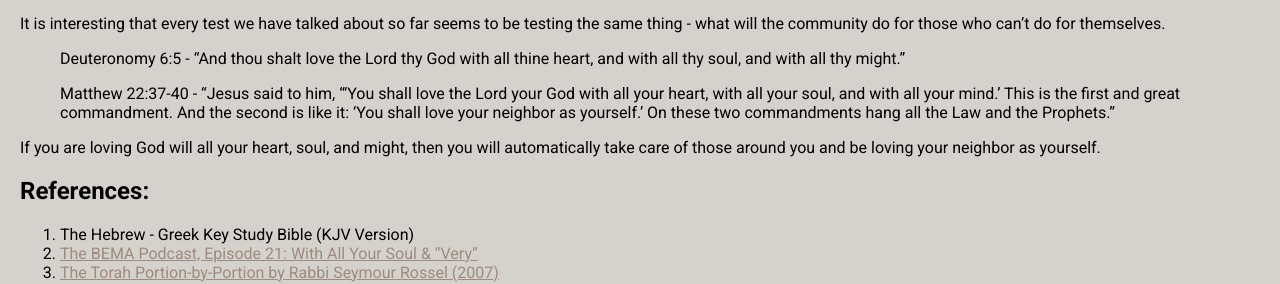
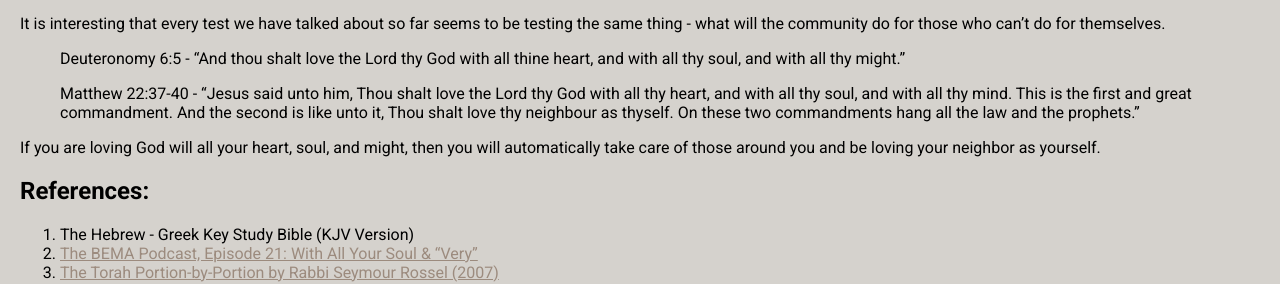
Before and after one commit to Francis-McKee/francis-mckee.github.io, a Jekyll site: the page built from _posts/theology/exodus/2026-05-13-exodus-17b.md, in a window 1280 px wide. Shown: the part 1200-1484 px from the top of the page. Built offline with Jekyll 4.4.1, drawn with Linux system fonts in a browser that asks for light colours; nearby versions of some CDN libraries; comment, search, counter and statistics services are not loaded.

Commit message:
fixed Matthew 22:37-40 quote

```diff
--- a/_posts/theology/exodus/2026-05-13-exodus-17b.md
+++ b/_posts/theology/exodus/2026-05-13-exodus-17b.md
@@ -50,7 +50,7 @@ It is interesting that every test we have talked about so far seems to be testin
 
 > Deuteronomy 6:5 - "And thou shalt love the Lord thy God with all thine heart, and with all thy soul, and with all thy might."
 
-> Matthew 22:37-40 - "Jesus said to him, “‘You shall love the Lord your God with all your heart, with all your soul, and with all your mind.’ This is the first and great commandment. And the second is like it: ‘You shall love your neighbor as yourself.’ On these two commandments hang all the Law and the Prophets."
+> Matthew 22:37-40 - "Jesus said unto him, Thou shalt love the Lord thy God with all thy heart, and with all thy soul, and with all thy mind. This is the first and great commandment. And the second is like unto it, Thou shalt love thy neighbour as thyself. On these two commandments hang all the law and the prophets."
 
 If you are loving God will all your heart, soul, and might, then you will automatically take care of those around you and be loving your neighbor as yourself.
 
```
